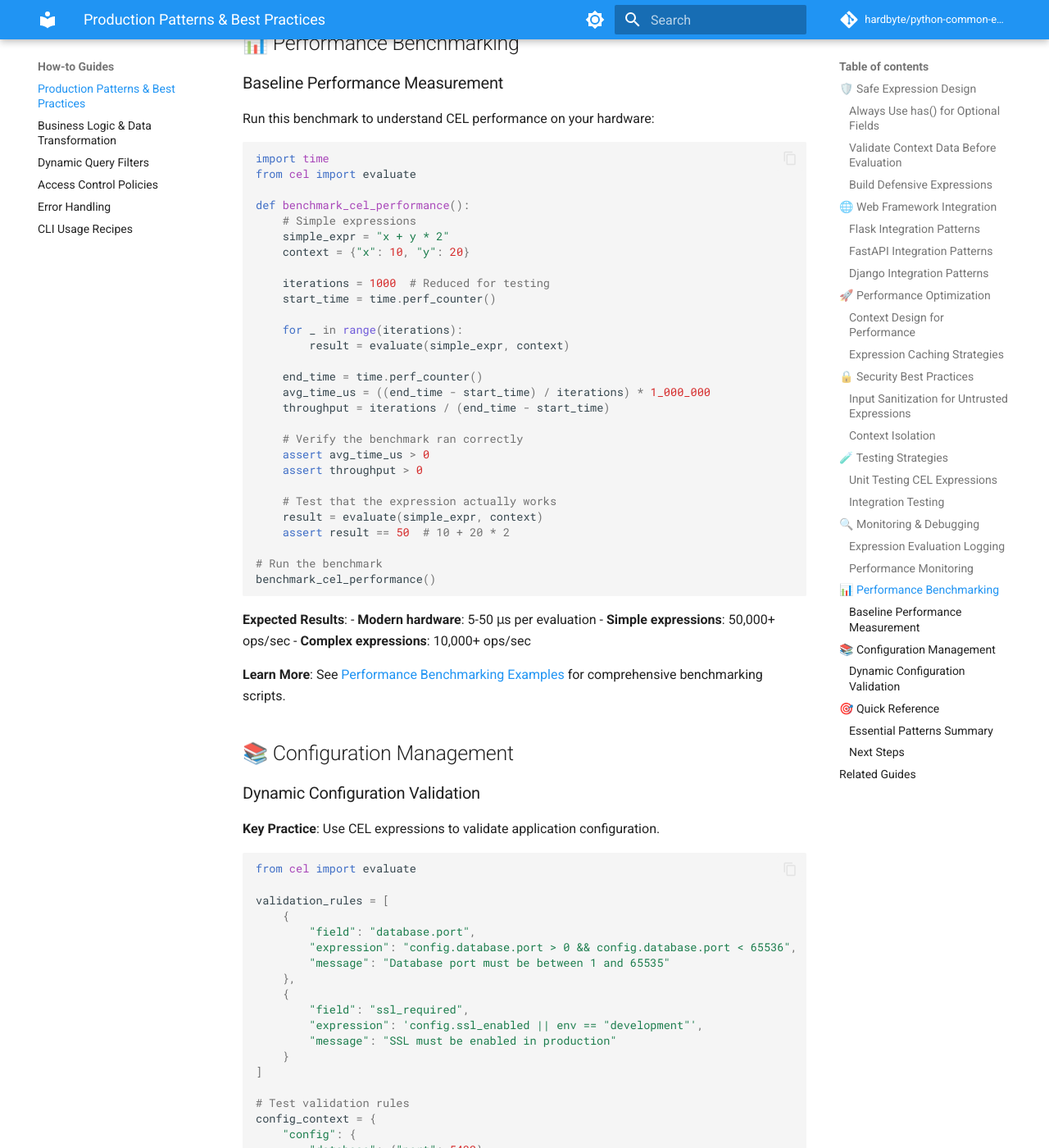
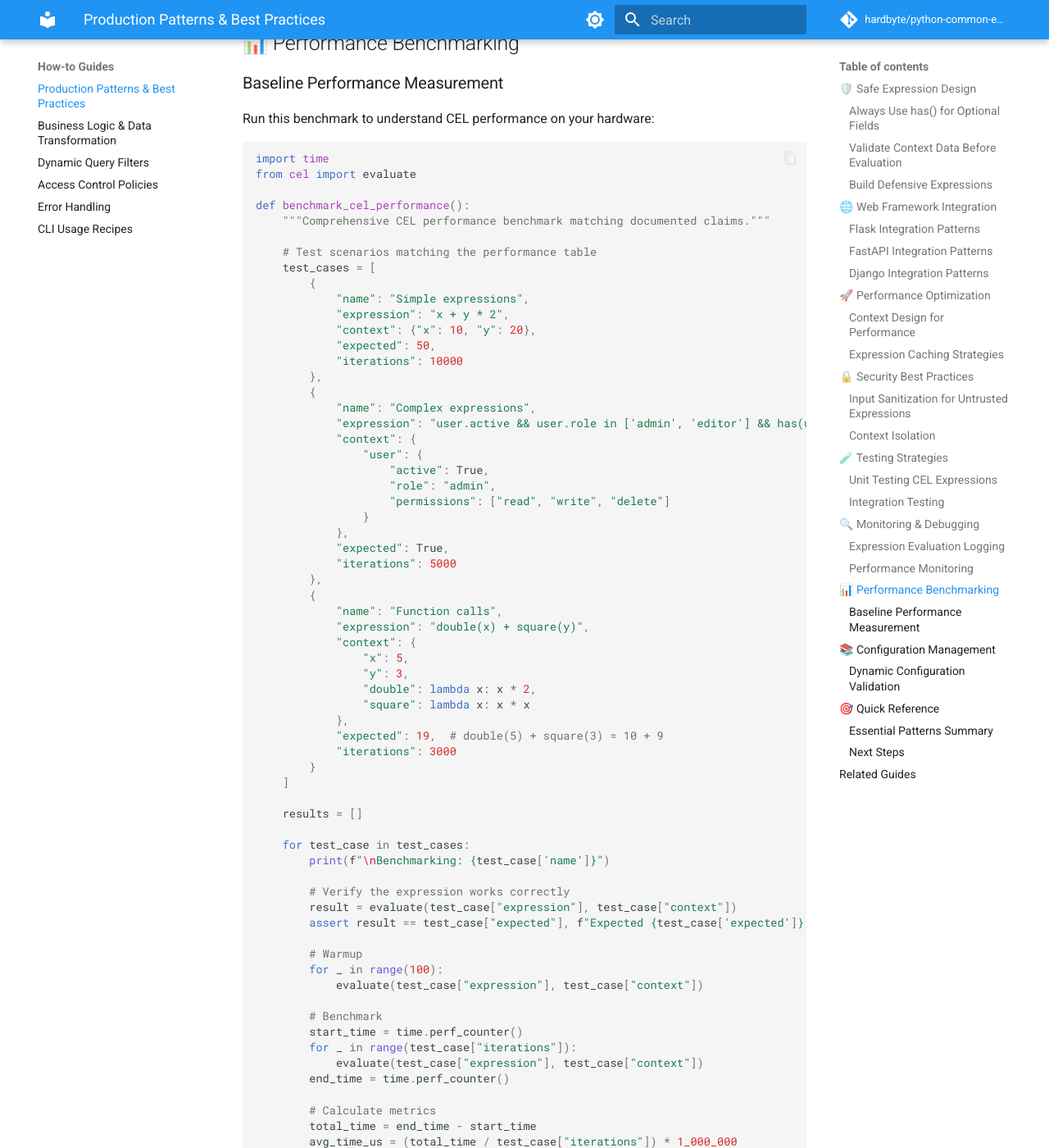
Before and after one commit to hardbyte/python-common-expression-language, an MkDocs documentation site: the page built from docs/how-to-guides/production-patterns-best-practices.md, in a window 1280 px wide and 1400 px high, scrolled down 9451 px. Shown: the whole window at 82% size. Built offline with MkDocs 1.6.1 and Material for MkDocs 9.7.7, drawn with Linux system fonts in a browser that asks for light colours; comment, search, counter and statistics services are not loaded; some of the changed text lies outside the part shown.

Commit message:
Enhance CEL performance benchmarking with comprehensive test cases and metrics

````diff
--- a/docs/how-to-guides/production-patterns-best-practices.md
+++ b/docs/how-to-guides/production-patterns-best-practices.md
@@ -462,36 +462,98 @@ import time
 from cel import evaluate
 
 def benchmark_cel_performance():
-    # Simple expressions
-    simple_expr = "x + y * 2"
-    context = {"x": 10, "y": 20}
+    """Comprehensive CEL performance benchmark matching documented claims."""
 
-    iterations = 1000  # Reduced for testing
-    start_time = time.perf_counter()
+    # Test scenarios matching the performance table
+    test_cases = [
+        {
+            "name": "Simple expressions",
+            "expression": "x + y * 2",
+            "context": {"x": 10, "y": 20},
+            "expected": 50,
+            "iterations": 10000
+        },
+        {
+            "name": "Complex expressions",
+            "expression": "user.active && user.role in ['admin', 'editor'] && has(user.permissions) && user.permissions.size() > 0",
+            "context": {
+                "user": {
+                    "active": True,
+                    "role": "admin",
+                    "permissions": ["read", "write", "delete"]
+                }
+            },
+            "expected": True,
+            "iterations": 5000
+        },
+        {
+            "name": "Function calls",
+            "expression": "double(x) + square(y)",
+            "context": {
+                "x": 5,
+                "y": 3,
+                "double": lambda x: x * 2,
+                "square": lambda x: x * x
+            },
+            "expected": 19,  # double(5) + square(3) = 10 + 9
+            "iterations": 3000
+        }
+    ]
 
-    for _ in range(iterations):
-        result = evaluate(simple_expr, context)
+    results = []
 
-    end_time = time.perf_counter()
-    avg_time_us = ((end_time - start_time) / iterations) * 1_000_000
-    throughput = iterations / (end_time - start_time)
+    for test_case in test_cases:
+        print(f"\nBenchmarking: {test_case['name']}")
 
-    # Verify the benchmark ran correctly
-    assert avg_time_us > 0
-    assert throughput > 0
+        # Verify the expression works correctly
+        result = evaluate(test_case["expression"], test_case["context"])
+        assert result == test_case["expected"], f"Expected {test_case['expected']}, got {result}"
 
-    # Test that the expression actually works
-    result = evaluate(simple_expr, context)
-    assert result == 50  # 10 + 20 * 2
+        # Warmup
+        for _ in range(100):
+            evaluate(test_case["expression"], test_case["context"])
 
-# Run the benchmark
-benchmark_cel_performance()
+        # Benchmark
+        start_time = time.perf_counter()
+        for _ in range(test_case["iterations"]):
+            evaluate(test_case["expression"], test_case["context"])
+        end_time = time.perf_counter()
+
+        # Calculate metrics
+        total_time = end_time - start_time
+        avg_time_us = (total_time / test_case["iterations"]) * 1_000_000
+        throughput = test_case["iterations"] / total_time
+
+        result_data = {
+            "name": test_case["name"],
+            "avg_time_us": avg_time_us,
+            "throughput": throughput,
+            "iterations": test_case["iterations"]
+        }
+        results.append(result_data)
+
+        print(f"  Average time: {avg_time_us:.1f} μs")
+        print(f"  Throughput: {throughput:,.0f} ops/sec")
+
+    return results
+
+# Run the benchmark and display results
+if __name__ == "__main__":
+    print("CEL Performance Benchmark")
+    print("=" * 40)
+    results = benchmark_cel_performance()
+
+    print("\nSummary:")
+    print("-" * 40)
+    for result in results:
+        print(f"{result['name']:20} | {result['avg_time_us']:6.1f} μs | {result['throughput']:8,.0f} ops/sec")
 ```
 
 **Expected Results**:
-- **Modern hardware**: 5-50 μs per evaluation
-- **Simple expressions**: 50,000+ ops/sec
-- **Complex expressions**: 10,000+ ops/sec
+
+- **Simple expressions**: 5-15 μs per evaluation, 50,000+ ops/sec
+- **Complex expressions**: 15-40 μs per evaluation, 25,000+ ops/sec
+- **Function calls**: 20-50 μs per evaluation, 20,000+ ops/sec
 
 **Learn More**: See [Performance Benchmarking Examples](https://github.com/hardbyte/python-common-expression-language/tree/main/examples/performance) for comprehensive benchmarking scripts.
 
````
Also changed, not shown: 1 other file.
